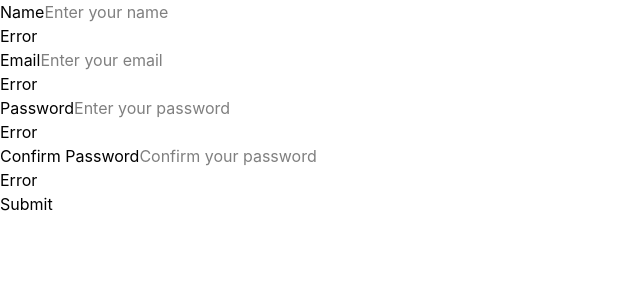
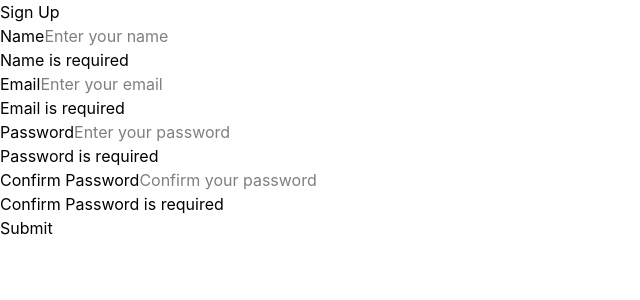
Before and after one commit to MdParvezAlam-delta/Form-Validation, a React app: page / in a window 1280 px wide. Shown: the top 300 px of the page, without its empty margins (0-640 px from the left). Built offline with nearby package versions, Linux system fonts and the light colour scheme; the HTML template or start-up script is replaced by a standard one.

Commit message:
completed the sign up validation

```diff
--- a/src/App.jsx
+++ b/src/App.jsx
@@ -1,72 +1,92 @@
 import React, { useState } from 'react'
 import './index.css'
 
+function App() {
+  const [name, setName] = useState();
+  const [email, setEmail] = useState();
+  const [password, setPassword] = useState();
+  const [confirmPass, setConfirmPass] = useState();
 
-function App() {
-
-    const [name, setName] = useState();
-    const [email, setEmail] = useState();
-    const [password, setPassword] = useState();
-    const [confirmPass, setConfirmPass] = useState();
+  const handleSubmit = (event) => {
+    event.preventDefault();
+    if (name && email && password && confirmPass) {
+      if (password === confirmPass) {
+        alert("Sign Up Successfully");
+      } else {
+        alert("ERR : Password & ConfirmPassword Must be SAME !");
+      }
+    } else {
+      alert("All Fields are Mandatory");
+    }
+  };
 
   return (
     <>
       <div className="min-h-screen bg-gray-100 flex items-center justify-center p-4">
+        <div className="bg-white p-8 rounded-lg shadow-lg max-w-md w-full">
+          <h1 className='heading mb-6'>Sign Up </h1>
 
-        <div className="bg-white p-8 rounded-lg shadow-lg max-w-md w-full">
-
+          {/* Name Field */}
           <div className="mb-6">
             <p className="fieldName text-sm font-semibold text-gray-700 mb-2">Name</p>
             <input
               type='text'
+              onChange={(event) => setName(event.target.value)}
               className="w-full px-4 py-2 border border-gray-300 rounded-lg focus:outline-none focus:ring-2 focus:ring-blue-500 focus:border-transparent transition"
               placeholder="Enter your name"
             />
-            <p className="data text-red-500 text-sm mt-1">Error</p>
+            <p className="data text-red-500 text-sm mt-1">{name ? "" : "Name is required"}</p>
           </div>
 
+          {/* Email Field */}
           <div className="mb-6">
             <p className="fieldName text-sm font-semibold text-gray-700 mb-2">Email</p>
             <input
               type='text'
+              onChange={(event) => setEmail(event.target.value)}
               className="w-full px-4 py-2 border border-gray-300 rounded-lg focus:outline-none focus:ring-2 focus:ring-blue-500 focus:border-transparent transition"
               placeholder="Enter your email"
             />
-            <p className="data text-red-500 text-sm mt-1">Error</p>
+            <p className="data text-red-500 text-sm mt-1">{email ? "" : "Email is required"}</p>
           </div>
 
+          {/* Password Field */}
           <div className="mb-6">
             <p className="fieldName text-sm font-semibold text-gray-700 mb-2">Password</p>
             <input
-              type='text'
+              type='password'
+              onChange={(event) => setPassword(event.target.value)}
               className="w-full px-4 py-2 border border-gray-300 rounded-lg focus:outline-none focus:ring-2 focus:ring-blue-500 focus:border-transparent transition"
               placeholder="Enter your password"
             />
-            <p className="data text-red-500 text-sm mt-1">Error</p>
+            <p className="data text-red-500 text-sm mt-1">{password ? "" : "Password is required"}</p>
           </div>
 
+          {/* Confirm Password Field */}
           <div className="mb-6">
             <p className="fieldName text-sm font-semibold text-gray-700 mb-2">Confirm Password</p>
             <input
-              type='text'
+              type='password'
+              onChange={(event) => setConfirmPass(event.target.value)}
               className="w-full px-4 py-2 border border-gray-300 rounded-lg focus:outline-none focus:ring-2 focus:ring-blue-500 focus:border-transparent transition"
               placeholder="Confirm your password"
             />
-            <p className="data text-red-500 text-sm mt-1">Error</p>
+            <p className="data text-red-500 text-sm mt-1">{confirmPass ? "" : "Confirm Password is required"}</p>
           </div>
 
+          {/* Submit Button */}
           <div className="mt-8">
-            <button className="w-full bg-blue-600 text-white px-6 py-3 rounded-lg font-semibold hover:bg-blue-700 focus:outline-none focus:ring-2 focus:ring-blue-500 transition shadow-md">
+            <button
+              onClick={handleSubmit}
+              className="w-full bg-blue-600 text-white px-6 py-3 rounded-lg font-semibold hover:bg-blue-700 focus:outline-none focus:ring-2 focus:ring-blue-500 transition shadow-md"
+            >
               Submit
             </button>
           </div>
-
         </div>
-
       </div>
     </>
   )
 }
 
-
 export default App
```
